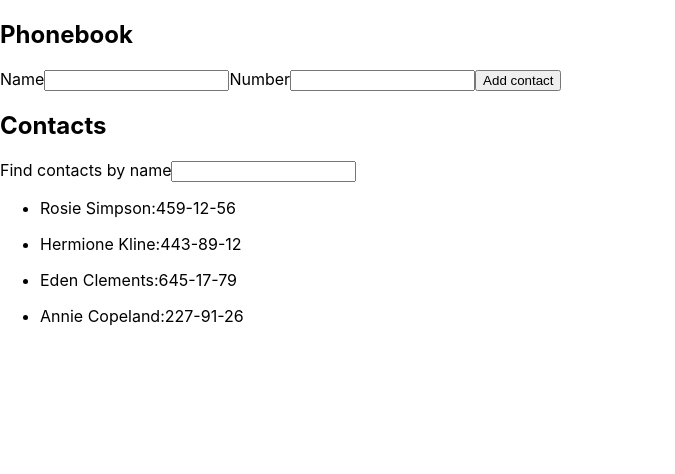
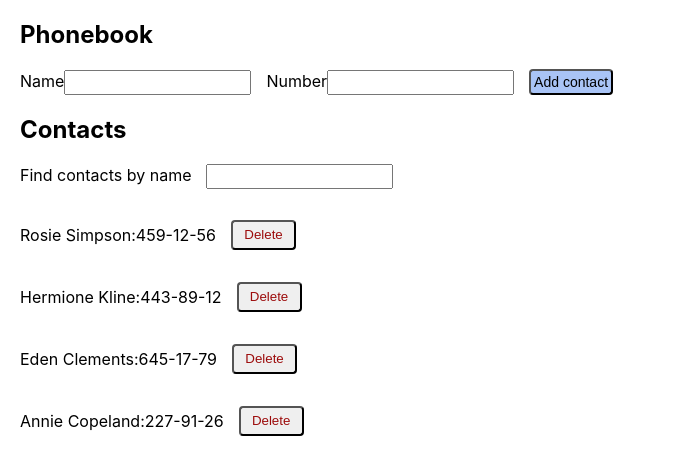
Before and after one commit to YuliaPysarenko/goit-react-hw-02-phonebook, a React (Create React App) app: page / in a window 1280 px wide. Shown: the top 474 px of the page, without its empty margins (0-675 px from the left). Built offline with nearby package versions, Linux system fonts and the light colour scheme.

Commit message:
homeWork

```diff
--- a/package.json
+++ b/package.json
@@ -7,6 +7,7 @@
     "@testing-library/jest-dom": "^5.16.3",
     "@testing-library/react": "^12.1.4",
     "@testing-library/user-event": "^13.5.0",
+    "prop-types": "^15.8.1",
     "react": "^18.1.0",
     "react-dom": "^18.1.0",
     "react-scripts": "^5.0.1",
--- a/src/components/App.jsx
+++ b/src/components/App.jsx
@@ -1,5 +1,6 @@
 import React, { Component } from "react";
 import shortid from "shortid";
+import css from './App.module.css'
 
 import Form from './Form';
 import ContactsList from './ContactsList';
@@ -27,44 +28,60 @@ class App extends Component {
 
   }
 
- objectFormInput = ({name, number}) => {
+  addContact = ({ name, number }) => {
     const newContacts = {
       id: shortid.generate(),
       name,
       number
     }
+    const { contacts } = this.state;
+
+    if (contacts.some((contact) => contact.name === name)) {
+      alert(`${name} is already in contacts!`);
+    } else {
         this.setState(prevState => ({
       contacts: [newContacts, ...prevState.contacts]
+    })
+      )
     }
-  ))
     }
+
 
   filterContacts = () => {
     const { filter, contacts } = this.state;
-    const normalazedFilter = filter.toLowerCase();
+    const normalizedFilter = filter.toLowerCase();
+      const filterContactsFind = contacts.filter(
+        ({ name, number }) =>
+          name.toLowerCase().includes(normalizedFilter) ||
+          number.toLowerCase().includes(normalizedFilter));
+      return filterContactsFind;
+  }
 
-      return filter ? contacts.filter(
-      contact => contact.text.toLowerCase().includes(normalazedFilter)) : this.state.contacts
-
+  deleteContact = (idcontact) => {
+    this.setState(prevState => ({
+      contacts: prevState.contacts.filter(contact=> contact.id !== idcontact)
+    }))
   }
 
   render() {
    const filterContactsFind = this.filterContacts();
 
     return (
-      <section>
-        <h1>Phonebook</h1>
-        <Form objectForm={this.objectFormInput} />
+      <section className={css.sectionApp}>
+        <h1 className={css.title}>Phonebook</h1>
+        <Form objectForm={this.addContact} />
 
-        <h2>Contacts</h2>
-
+        <h2 className={css.title}>Contacts</h2>
         <Filter value={this.state.filter } filter={ this.filterValue} />
-        <ContactsList contacts={filterContactsFind}/>
-        {/* <ContactsList contacts={this.state.contacts}/> */}
+        <ContactsList contacts={filterContactsFind} buttonDelete={this.deleteContact } />
      </section>
     )
   }
+
 }
+
+
+
 // export const App = () => {
 //   return (
 
--- /dev/null
+++ b/src/components/App.module.css
@@ -0,0 +1,7 @@
+.title {
+ margin-top: 0px;
+}
+.sectionApp{
+    width: 1200px;
+    margin: 20px;
+}
--- /dev/null
+++ b/src/components/ContactsList/ContactList.module.css
@@ -0,0 +1,20 @@
+.list {
+  padding: 0px;
+}
+.item {
+    display: flex;
+    justify-content: start;
+    align-items: center;
+
+    margin-bottom: 10px;
+
+}
+.deleteButton {
+    margin-left: 15px;
+    padding: 5px 3px;
+    width: 65px;
+    height: 30px;
+    border-radius: 4px;
+    color: rgb(156, 11, 11);
+
+}
--- a/src/components/ContactsList/ContactsList.jsx
+++ b/src/components/ContactsList/ContactsList.jsx
@@ -1,18 +1,31 @@
 import React from "react";
 import shortid from "shortid";
+import PropTypes from 'prop-types';
+import css from './ContactList.module.css'
 
  const idList = shortid.generate();
 
-const ContactsList = ({ contacts }) => {
+const ContactsList = ({ contacts,buttonDelete }) => {
     return (
         <div>
-           <ul key={idList}>{contacts.map(item =>
-            <li key= {shortid.generate()}>
-              <p>{item.name}:{item.number}</p>
+           <ul className={css.list} key={idList}>{contacts.map(({id,name,number}) =>
+            <li className={css.item} key= {shortid.generate()}>
+               <p>
+                 <span>{name}:</span>
+                 <span>{number}</span>
+               </p>
+               <button type="button" onClick={() => buttonDelete(id)} className={css.deleteButton}>Delete</button>
+
              </li>)}
+
           </ul>
         </div> )
 
 }
 
+ContactsList.protoType = {
+  contacts: PropTypes.func.isRequired,
+  buttonDelete: PropTypes.func.isRequired
+}
+
 export default ContactsList
--- a/src/components/Filter/Filter.jsx
+++ b/src/components/Filter/Filter.jsx
@@ -1,13 +1,16 @@
 import React from "react";
 import shortid from "shortid";
+import PropTypes from 'prop-types';
+import css from './Filter.module.css'
 
 const findContactsId = shortid.generate();
 
 const Filter = ({ value, filter }) => {
     return (
-    <div>
+    <div className={css.filter}>
           Find contacts by name
-          <input
+        <input
+          className={css.inputFilter}
             id={findContactsId}
             value={value}
             type="text"
@@ -16,4 +19,9 @@ const Filter = ({ value, filter }) => {
     </div>)
 }
 
+Filter.protoType = {
+  value: PropTypes.string.isRequired,
+  filter: PropTypes.func.isRequired
+}
+
 export default Filter;
--- /dev/null
+++ b/src/components/Filter/Filter.module.css
@@ -0,0 +1,7 @@
+.filter {
+   margin-bottom: 20px;
+}
+.inputFilter {
+    margin-left: 15px;
+    padding: 3px;
+}
--- a/src/components/Form/Form.jsx
+++ b/src/components/Form/Form.jsx
@@ -1,5 +1,7 @@
 import React, { Component } from "react";
 import shortid from "shortid";
+import PropTypes from 'prop-types';
+import css from './Form.module.css';
 
 class Form extends Component {
   state = {
@@ -34,11 +36,11 @@ class Form extends Component {
     return (
       <section>
 
-        <form onSubmit={this.handleSubmit}>
-               {/* <label> */}
+        <form onSubmit={this.handleSubmit} className={css.form}>
           <label htmlFor={this.nameInputId}>
             Name
             <input
+               className={css.inputForm}
               id={this.nameInputId}
               value={this.state.name}
               type="text"
@@ -50,9 +52,8 @@ class Form extends Component {
           </label>
 
           <label htmlFor={this.numberInputId}>
-             {/* <label> */}
             Number
-            <input
+            <input className={css.inputForm}
               id={this.numberInputId}
               value={this.state.number}
               type="tel"
@@ -64,32 +65,15 @@ class Form extends Component {
             />
           </label>
 
-          <button type="Submit">Add contact</button>
+          <button type="Submit" className={css.buttonForm}>Add contact</button>
         </form>
-{/*
-        <h2>Contacts</h2>
-        <div>
-      */}
 
-          {/* Find contacts by name
-          // <input
-          //   // ref={this.myRefFind}
-          //   id={this.findContactsId}
-          //   value={this.state.filter}
-          //   type="text"
-          //   name="filter"
-          //   onChange={this.handleInputContacts}/>  */}
-{/*
-           <ul>
-            <li key={this.state.name}>{this.state.name} {this.state.number}
-         </li>
-          </ul>
-           */}
-          {/* </div> */}
       </section>
-
   )
   }
+}
 
+Form.propTypes = {
+  objectForm: PropTypes.func.isRequired
 }
 export default Form;
--- /dev/null
+++ b/src/components/Form/Form.module.css
@@ -0,0 +1,15 @@
+.form {
+    margin-bottom: 20px;
+}
+.inputForm {
+    margin-right: 15px;
+    padding: 3px;
+}
+
+.buttonForm{
+padding: 3px;
+font-weight: 200;
+font-size: 14px;
+border-radius: 4px;
+background-color: rgb(169, 196, 246);
+}
```
Also changed, not shown: src/components/ElementContactList/ElementContactList.jsx (deleted), src/components/ElementContactList/index.js (deleted), 1 other file (tests, documents, lock files or other folders). Lines whose indentation alone changed are shown as unchanged.
